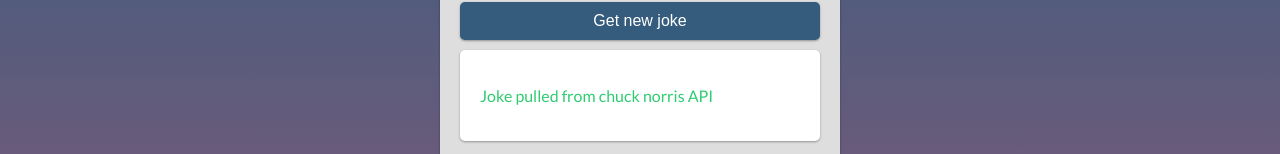
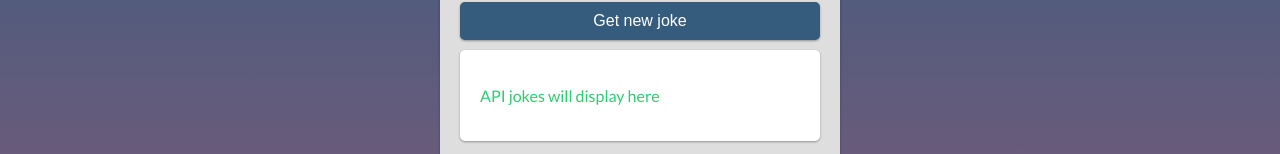
Before and after one commit to cpalmer-atx/Chuckles, a React (Create React App) app in the folder frontend/: page / in a window 1280 px wide. Shown: the part 219-373 px from the top of the page. Built offline with nearby package versions, Linux system fonts and the light colour scheme.

Commit message:
initial state added to View component

```diff
--- a/frontend/src/App.js
+++ b/frontend/src/App.js
@@ -1,3 +1,5 @@
+import { useState } from 'react';
+
 import { Approval } from './components/Approval';
 import { DBController } from './components/DBController';
 import { Header } from './components/Header';
@@ -7,10 +9,25 @@
 import './App.css';
 
 function App() {
+
+  // Placeholders for state
+  const init = "API jokes will display here";
+
+  // State variables
+  const [ jokeFromAPI, getJokeFromAPI ] = useState(init);
+
+  // State functions
+  const fetchFromAPI = () => {
+    getJokeFromAPI("Get new joke clicked!");
+    setTimeout(() => {getJokeFromAPI(init)}, 1000);
+  }
+
   return (
     <div className="container">
       <Header />
-      <View />
+      <View jokeFromAPI={jokeFromAPI}
+            fetchFromAPI={fetchFromAPI}
+      />
       <Approval />
       <SavedView />
       <DBController />
--- a/frontend/src/components/View.js
+++ b/frontend/src/components/View.js
@@ -1,11 +1,12 @@
-export const View = () => {
+export const View = ({ jokeFromAPI, fetchFromAPI }) => {
   return (
     <>
-      <button className="btn">
-        Get new joke
+      <button className="btn"
+              onClick={fetchFromAPI}
+              >Get new joke
       </button>
       <div className="view-panel">
-        <p>Joke pulled from chuck norris API</p>
+        <p>{jokeFromAPI}</p>
       </div>
     </>
   )
```
